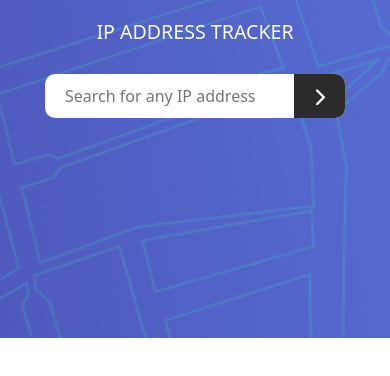
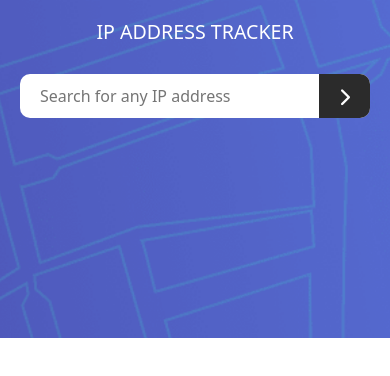
Before and after one commit to poojas10/ip-tracker, a plain HTML site: page index.html in a window 390 px wide. Drawn offline with nearby package versions, Linux system fonts and the light colour scheme; no server answers; files whose address does not match are found by name.

Commit message:
input width

```diff
--- a/style.css
+++ b/style.css
@@ -136,7 +136,7 @@ form h1 {
     height: 12rem;
   }
   #user-input {
-    min-width: 30rem;
+    /* min-width: 30rem; */
     font-size: 1.6rem;
   }
   .ip_info__display {
```
